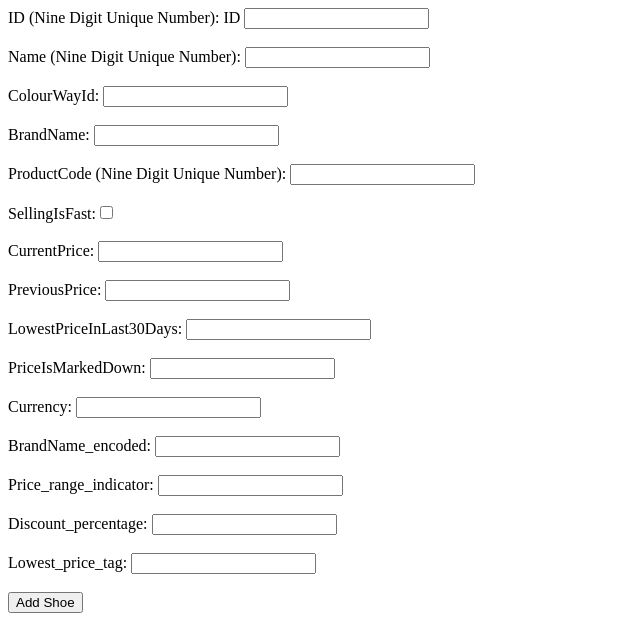
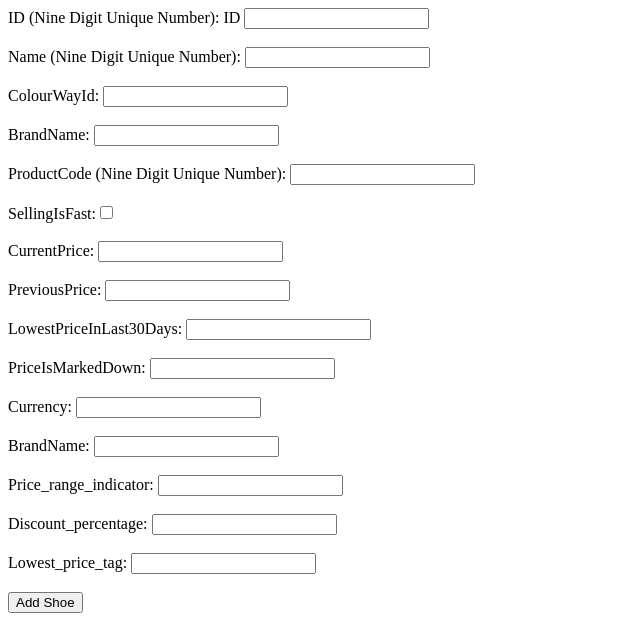
Before and after one commit to avinashd144/pda_20032381, a Flask app: template templates/addShoes.html in a window 1280 px wide. Shown: the top 626 px of the page, without its empty margins (0-640 px from the left). Run offline with Flask 3, Linux system fonts and the light colour scheme; the template is opened without the code that fills it, so the values that code supplies are empty.

Commit message:
Clean up

```diff
--- a/pda_ca1b_20032381.py
+++ b/pda_ca1b_20032381.py
@@ -216,7 +216,8 @@ def addShoes():
     lowestPriceInLast30Days = request.form['lowestPriceInLast30Days']
     priceIsMarkedDown = request.form['priceIsMarkedDown']
     currency = request.form['currency']
-    brandName_encoded = request.form['brandName_encoded']
+    #brandName_encoded = request.form['brandName_encoded']
+    brandName = request.form['brandName']
     price_range_indicator = request.form['price_range_indicator']
     discount_percentage = request.form['discount_percentage']
     lowest_price_tag = request.form['lowest_price_tag']
@@ -252,7 +253,8 @@ def get():
     Result['lowestPriceInLast30Days']=row[8]
     Result['priceIsMarkedDown']=row[9]
     Result['currency']=row[10]
-    Result['brandName_encoded']=row[11]
+    #Result['brandName_encoded']=row[11]
+    Result['brandName']=row[11]
     Result['price_range_indicator']=row[12]
     Result['discount_percentage']=row[13]
     Result['lowest_price_tag']=row[14]
--- a/templates/addShoes.html
+++ b/templates/addShoes.html
@@ -27,7 +27,7 @@
     LowestPriceInLast30Days: <input type="number", name="lowestPriceInLast30Days"><br/><br/>
     PriceIsMarkedDown: <input type="number", name="priceIsMarkedDown"><br/><br/>
     Currency: <input type="number", name="currency"><br/><br/>
-    BrandName_encoded: <input type="number", name="brandName_encoded"><br/><br/>
+    BrandName: <input type="number", name="brandName"><br/><br/>
     Price_range_indicator: <input type="text", name="price_range_indicator"><br/><br/>
     Discount_percentage: <input type="number", name="discount_percentage"><br/><br/>
     Lowest_price_tag: <input type="text", name="lowest_price_tag"><br/><br/>
--- a/templates/home.html
+++ b/templates/home.html
@@ -59,7 +59,8 @@ let doIt=()=>{
         divs[8].innerHTML=x['lowestPriceInLast30Days'];
         divs[9].innerHTML=x['priceIsMarkedDown'];
         divs[10].innerHTML=x['currency'];
-        divs[11].innerHTML=x['brandName_encoded'];
+        // divs[11].innerHTML=x['brandName_encoded'];
+        divs[11].innerHTML=x['brandName'];
         divs[12].innerHTML=x['price_range_indicator'];
         divs[13].innerHTML=x['discount_percentage'];
         divs[14].innerHTML=x['lowest_price_tag'];
```
